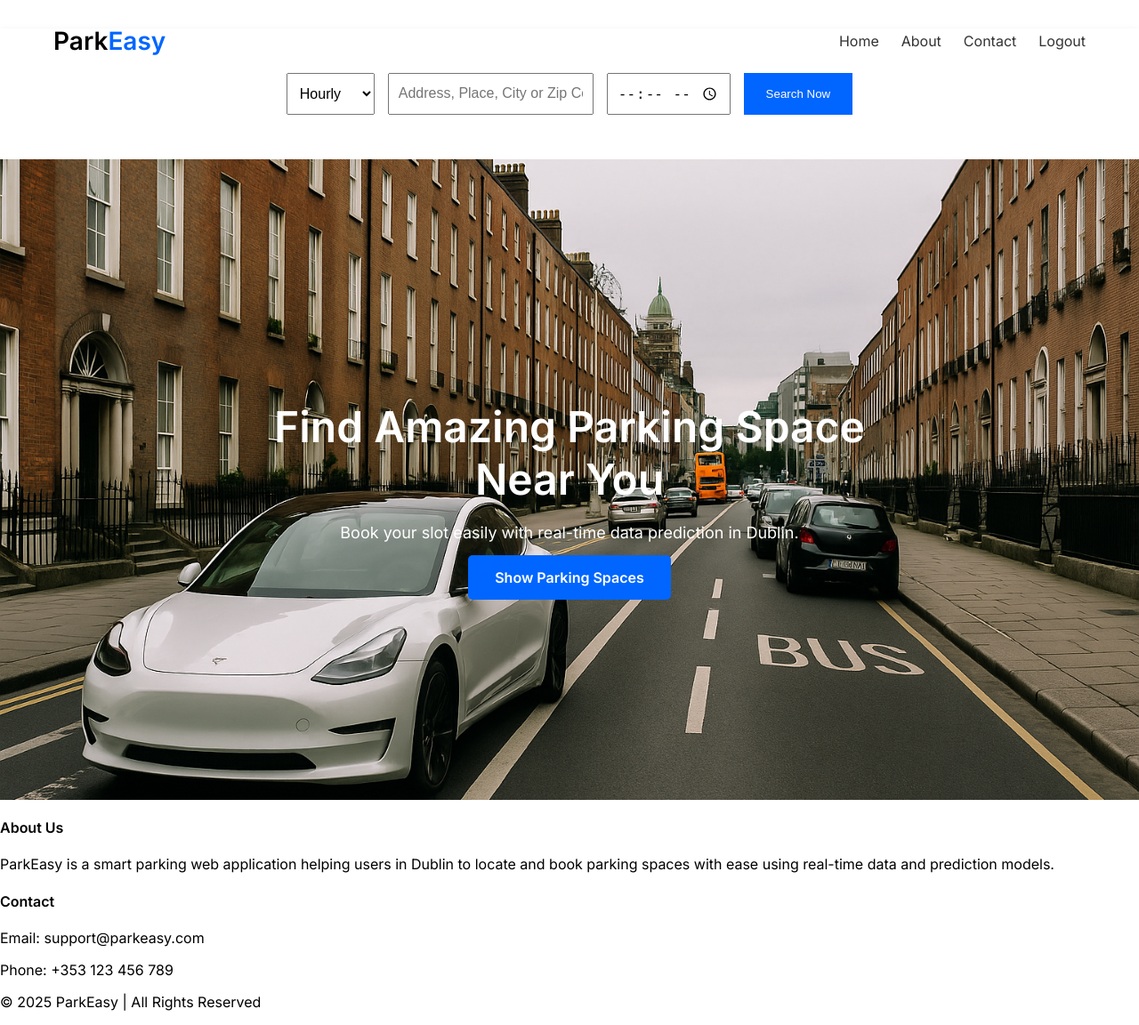
After one commit to harishkhumkar95/ParkEasy, a Flask app: page / in a window 1280 px wide. The commit adds this page. Shown: the whole page at 89% size. Run offline with Flask 3, Linux system fonts and the light colour scheme; the visitor is signed in with stand-in values (Sample User, id 1); some libraries are stand-ins or nearby versions.

Commit message:
updated home page with image

```diff
--- /dev/null
+++ b/templates/home.html
@@ -0,0 +1,66 @@
+<!DOCTYPE html>
+<html lang="en">
+<head>
+  <meta charset="UTF-8" />
+  <meta name="viewport" content="width=device-width, initial-scale=1.0"/>
+  <title>ParkEasy | Home</title>
+  <link rel="stylesheet" href="{{ url_for('static', filename='css/home.css') }}">
+  <link href="https://fonts.googleapis.com/css2?family=Inter:wght@400;600&display=swap" rel="stylesheet">
+</head>
+<body>
+
+  <!-- NAVBAR -->
+  <nav class="navbar">
+    <div class="logo">Park<span class="highlight">Easy</span></div>
+    <ul class="nav-links">
+      <li><a href="#">Home</a></li>
+      <li><a href="#about">About</a></li>
+      <li><a href="#contact">Contact</a></li>
+      <li><a href="/logout">Logout</a></li>
+    </ul>
+  </nav>
+
+
+
+
+  <!-- SEARCH -->
+  <section class="search-bar">
+    <select>
+      <option>Hourly</option>
+      <option>Monthly</option>
+    </select>
+    <input type="text" placeholder="Address, Place, City or Zip Code">
+    <input type="time">
+    <button>Search Now</button>
+  </section>
+ <!-- HERO -->
+<header class="hero-section">
+  <div class="hero-text centered">
+    <h1>Find Amazing Parking Space Near You</h1>
+    <p>Book your slot easily with real-time data prediction in Dublin.</p>
+    <a href="#" class="cta-button">Show Parking Spaces</a>
+  </div>
+</header>
+
+
+
+  <!-- ABOUT -->
+  <section class="info-section" id="about">
+    <h4>About Us</h4>
+    <p>ParkEasy is a smart parking web application helping users in Dublin to locate and book parking spaces with ease using real-time data and prediction models.</p>
+  </section>
+
+  <!-- CONTACT -->
+  <section class="info-section" id="contact">
+    <h4>Contact</h4>
+    <p>Email: support@parkeasy.com</p>
+    <p>Phone: +353 123 456 789</p>
+  </section>
+
+  <!-- FOOTER -->
+  <footer class="footer">
+    <p>© 2025 ParkEasy | All Rights Reserved</p>
+  </footer>
+
+</body>
+</html>
```
Also changed, not shown: static/css/style.css (+26 -0 lines), static/images/parking-bg.png (added).
